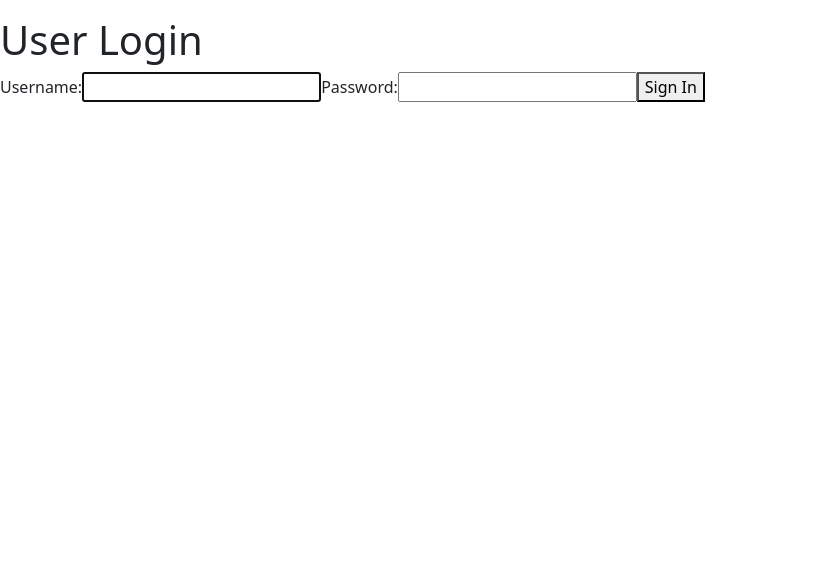
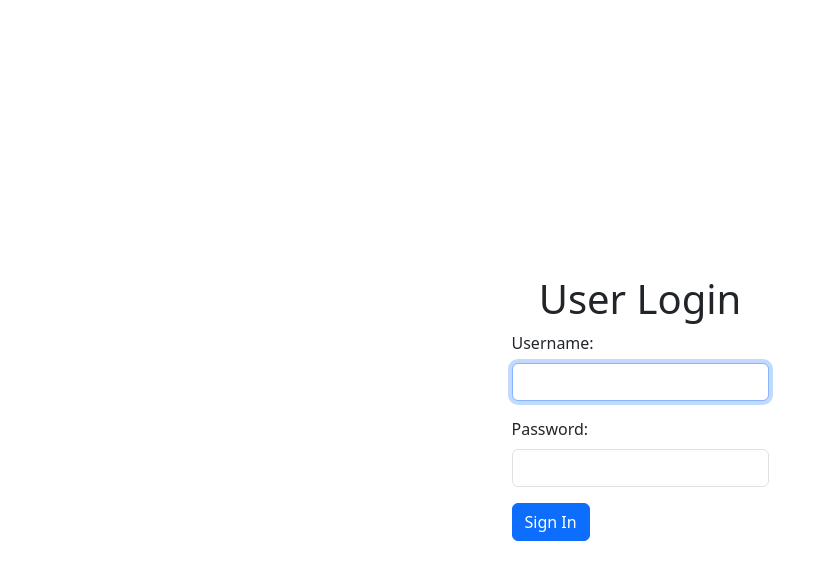
Before and after one commit to Ogollah/care-track-client, a React (Create React App) app: page / in a window 1280 px wide. Shown: the top 580 px of the page, without its empty margins (0-835 px from the left). Built offline with nearby package versions, Linux system fonts and the light colour scheme.

Commit message:
Style login

```diff
--- a/src/components/patient/index.jsx
+++ b/src/components/patient/index.jsx
@@ -1,9 +1,10 @@
 import React, { useState, useEffect } from 'react';
-import { useParams } from 'react-router-dom';
+import { useParams, useNavigate } from 'react-router-dom';
 import DatePicker from 'react-datepicker';
 import 'react-datepicker/dist/react-datepicker.css';
 
 function PatientProfilePage() {
+    const navigate = useNavigate();
     const [patient, setPatient] = useState(null);
     const { id } = useParams();
 
@@ -61,7 +62,7 @@ function PatientProfilePage() {
     const handleSubmit = () => {
         // Prepare the data to send in the POST request
         const visitData = {
-            visit_date: selectedDate,
+            visitDate: selectedDate,
             weight,
             height,
             bmi,
@@ -72,7 +73,7 @@ function PatientProfilePage() {
         };
 
         // Send the POST request
-        fetch(`http://localhost:8095/api/v1/visit/${id}`, {
+        fetch(`http://localhost:8095/api/v1/visit/10`, {
             method: 'POST',
             headers: {
                 'Content-Type': 'application/json',
@@ -81,7 +82,7 @@ function PatientProfilePage() {
         })
             .then((response) => {
                 if (response.ok) {
-
+                    navigate('/patients');
                     console.log('Visit data submitted successfully');
                 } else {
                     // Handle errors, e.g., show an error message to the user
@@ -163,7 +164,7 @@ function PatientProfilePage() {
                                 <option value="Good">Good</option>
                                 <option value="Poor">Poor</option>
                             </select>
-                            <label htmlFor="onDiet">Are you on diet:</label>
+                            <label htmlFor="onDiet">Have you ever been on diet to loose weight?</label>
                             <select
                                 className="form-select"
                                 onChange={(e) => setOnDiet(e.target.value)}
@@ -196,7 +197,7 @@ function PatientProfilePage() {
                                 <option value="Good">Good</option>
                                 <option value="Poor">Poor</option>
                             </select>
-                            <label htmlFor="takingDrugs">Are you taking drugs:</label>
+                            <label htmlFor="takingDrugs">Are you currently taking any drugs</label>
                             <select
                                 className="form-select"
                                 onChange={(e) => setTakingDrugs(e.target.value)}
--- a/src/features/auth/login/index.jsx
+++ b/src/features/auth/login/index.jsx
@@ -1,38 +1,37 @@
 import { useRef, useState, useEffect } from 'react';
 import { useNavigate } from 'react-router-dom';
-
 import { useDispatch } from 'react-redux';
 import { setCredentials } from '../authSlice';
 import { useLoginMutation } from '../authApi';
 
 const Login = () => {
-    const userRef = useRef()
-    const errRef = useRef()
-    const [username, setUser] = useState('')
-    const [password, setPwd] = useState('')
-    const [errMsg, setErrMsg] = useState('')
-    const navigate = useNavigate()
+    const userRef = useRef();
+    const errRef = useRef();
+    const [username, setUser] = useState('');
+    const [password, setPwd] = useState('');
+    const [errMsg, setErrMsg] = useState('');
+    const navigate = useNavigate();
 
-    const [login, { isLoading }] = useLoginMutation()
-    const dispatch = useDispatch()
+    const [login, { isLoading }] = useLoginMutation();
+    const dispatch = useDispatch();
 
     useEffect(() => {
-        userRef.current.focus()
-    }, [])
+        userRef.current.focus();
+    }, []);
 
     useEffect(() => {
-        setErrMsg('')
-    }, [username, password])
+        setErrMsg('');
+    }, [username, password]);
 
     const handleSubmit = async (e) => {
-        e.preventDefault()
+        e.preventDefault();
 
         try {
-            const userData = await login({ username, password }).unwrap()
-            dispatch(setCredentials({ ...userData, username }))
-            setUser('')
-            setPwd('')
-            navigate('/patients')
+            const userData = await login({ username, password }).unwrap();
+            dispatch(setCredentials({ ...userData, username }));
+            setUser('');
+            setPwd('');
+            navigate('/patients');
         } catch (err) {
             if (!err?.originalStatus) {
                 // isLoading: true until timeout occurs
@@ -46,20 +45,26 @@ const Login = () => {
             }
             errRef.current.focus();
         }
-    }
+    };
 
-    const handleUserInput = (e) => setUser(e.target.value)
+    const handleUserInput = (e) => setUser(e.target.value);
 
-    const handlePwdInput = (e) => setPwd(e.target.value)
+    const handlePwdInput = (e) => setPwd(e.target.value);
 
-    const content = isLoading ? <h1>Loading...</h1> : (
+    return (
+        <div className="container d-flex justify-content-center align-items-center" style={{ minHeight: '100vh' }}>
             <section className="login">
-            <p ref={errRef} className={errMsg ? "errmsg" : "offscreen"} aria-live="assertive">{errMsg}</p>
+                <p ref={errRef} className={errMsg ? "errmsg" : "offscreen"} aria-live="assertive">
+                    {errMsg}
+                </p>
 
-            <h1>User Login</h1>
+                <h1 className="text-center">User Login</h1>
 
                 <form onSubmit={handleSubmit}>
-                <label htmlFor="username">Username:</label>
+                    <div className="mb-3">
+                        <label htmlFor="username" className="form-label">
+                            Username:
+                        </label>
                         <input
                             type="text"
                             id="username"
@@ -68,21 +73,31 @@ const Login = () => {
                             onChange={handleUserInput}
                             autoComplete="off"
                             required
+                            className="form-control"
                         />
+                    </div>
 
-                <label htmlFor="password">Password:</label>
+                    <div className="mb-3">
+                        <label htmlFor="password" className="form-label">
+                            Password:
+                        </label>
                         <input
                             type="password"
                             id="password"
                             onChange={handlePwdInput}
                             value={password}
                             required
+                            className="form-control"
                         />
-                <button>Sign In</button>
+                    </div>
+
+                    <button type="submit" className="btn btn-primary">
+                        Sign In
+                    </button>
                 </form>
             </section>
-    )
+        </div>
+    );
+};
 
-    return content
-}
-export default Login
+export default Login;
```
Also changed, not shown: src/components/longin/index.jsx (deleted, +0 -65 lines). Lines whose indentation alone changed are shown as unchanged.
